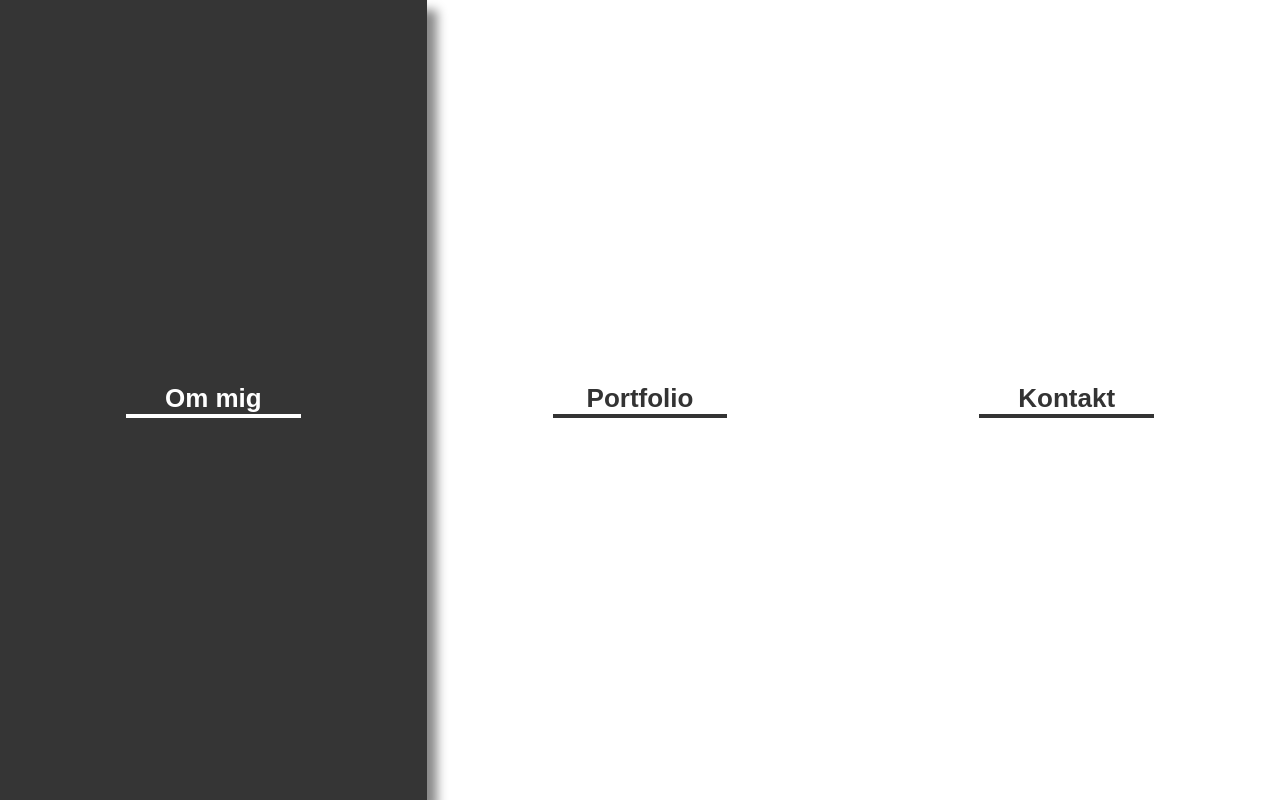
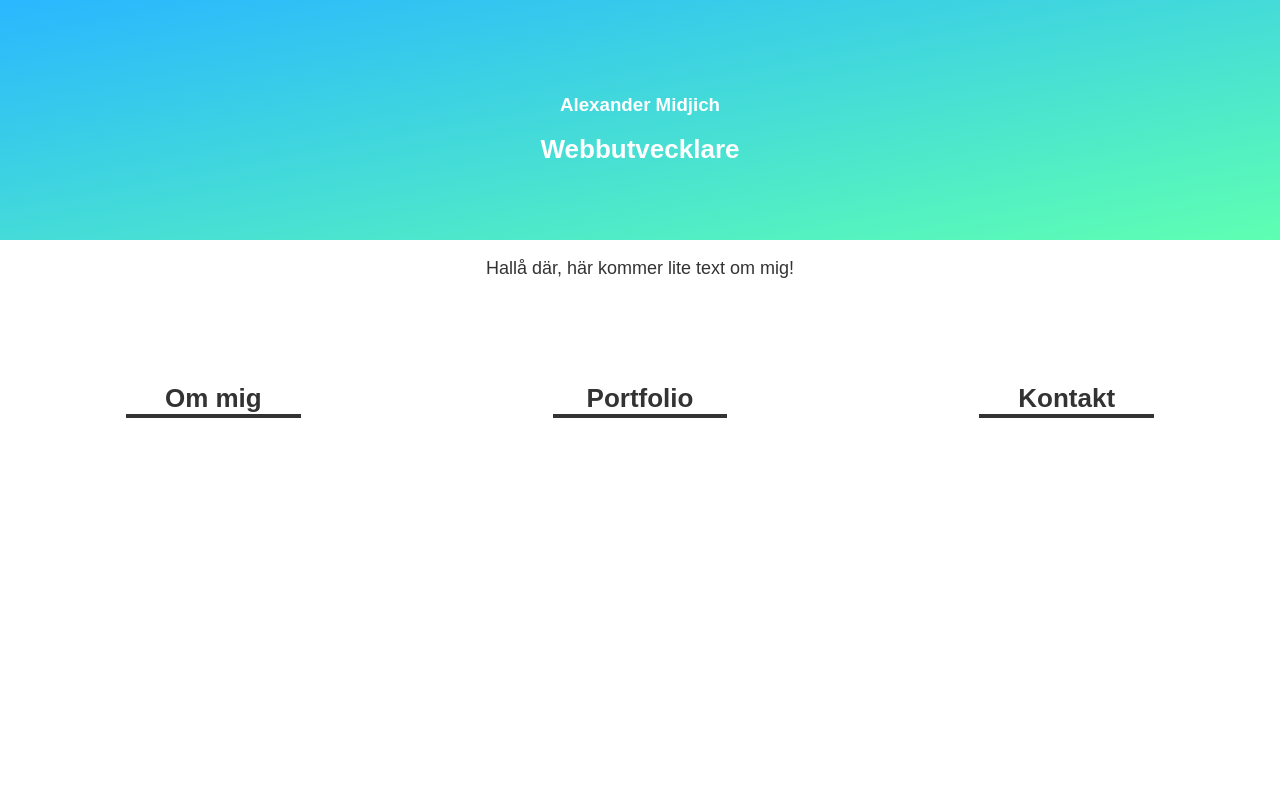
Before and after one commit to AlexMidjich/midjich.com, a React (Create React App) app in the folder react_application/: page /about in a window 1280 px wide. Built offline with nearby package versions, Linux system fonts and the light colour scheme.

Commit message:
added content

```diff
--- a/react_application/src/components/About.js
+++ b/react_application/src/components/About.js
@@ -4,9 +4,15 @@ import '../style/styles.css';
 class About extends Component {
  render(){
   return(
-   <section className="about-page">
-
-   </section>
+    <section className="about-page">
+     <div className="hero">
+      <h1>Alexander Midjich</h1>
+      <h2>Webbutvecklare</h2>
+     </div>
+     <div className="about-text">
+      <p>Hallå där, här kommer lite text om mig!</p>
+     </div>
+    </section>
   );
  }
 }
--- a/react_application/src/components/NavSec.js
+++ b/react_application/src/components/NavSec.js
@@ -23,32 +23,31 @@ class NavSec extends Component {
 
   render() {
     const menu = this.state.menuHide ?
-    <Router>
-     <section className="content" >
-
        <ul>
-        <li><NavLink exact activeClassName='activeNow' to='/about'>About</NavLink></li>
-        <li><NavLink activeClassName='activeNow' to='/work' >Work</NavLink></li>
-        <li><NavLink activeClassName='activeNow' to='/contact' >Contact</NavLink></li>
+        <li><NavLink exact activeClassName='activeNow' to='/about'>Om mig</NavLink></li>
+        <li><NavLink activeClassName='activeNow' to='/work' >Portfolio</NavLink></li>
+        <li><NavLink activeClassName='activeNow' to='/contact' >Kontakt</NavLink></li>
        </ul>
-
-
-      <Route exact path='/about' component={About}/>
-      <Route path='/work' component={Work}/>
-      <Route path='/contact' component={Contact}/>
-     </section>
-   </Router>
     :
     null;
 
     return (
-    <div className="navbar" >
+    <div className="content" >
      <div className="hamburger-btn" onClick={ this.hideMenu }>
       <div className="long-line"></div>
       <div className="short-line"></div>
       <div className="long-line"></div>
      </div>
+      <Router  >
+       <div className="main-content" >
+        <div className="navbar">
          { menu }
+        </div>
+        <Route exact path='/about' component={About}/>
+        <Route path='/work' component={Work}/>
+        <Route path='/contact' component={Contact}/>
+       </div>
+     </Router>
     </div>
     );
   }
--- a/react_application/src/style/_App.scss
+++ b/react_application/src/style/_App.scss
@@ -8,3 +8,10 @@
  display: flex;
  flex-direction: column;
 }
+
+.main-content{
+ width: 100%;
+ height: 100vh;
+ display: flex;
+ flex-direction: column;
+}
--- a/react_application/src/style/_about.scss
+++ b/react_application/src/style/_about.scss
@@ -3,3 +3,26 @@
 /***************************************
  About
 ****************************************/
+
+.about-page{
+ position: absolute;
+ top: 0;
+ width: 100%;
+ height: auto;
+ @include flex-center-column;
+ .hero{
+  background: linear-gradient(to bottom right, #2AB7FF, #5EFFB2);
+  width: 100%;
+  height: 30vh;
+  display: flex;
+  @include flex-center-column;
+  color: $default-color;
+ }
+ .about-text{
+  width: 80%;
+  text-align: center;
+  .wrapper{
+
+  }
+ }
+}
--- a/react_application/src/style/_base.scss
+++ b/react_application/src/style/_base.scss
@@ -33,13 +33,6 @@ a{
  border: 2px solid;
  width: 40%;
  margin: 0;
-}
-
-.hero{
- background-image: url('../img/work.jpg');
- background-position: center;
- width: 100%;
- height: 380px;
 }
 
 /***************************************
--- a/react_application/src/style/_index.scss
+++ b/react_application/src/style/_index.scss
@@ -2,4 +2,5 @@ body {
   margin: 0;
   padding: 0;
   font-family: sans-serif;
+  width: 100%;
 }
--- a/react_application/src/style/_navbar.scss
+++ b/react_application/src/style/_navbar.scss
@@ -55,6 +55,7 @@ Navbar
   position: absolute;
   z-index: 1;
   top: 0;
+  left: 0;
   width: 75px;
   height: 10vh;
   background-color: rgba(3, 3, 3, 0.8);
@@ -64,11 +65,12 @@ Navbar
     display: block;
     width: 230px;
     height: 30vh;
-    background-color: rgba(3, 3, 3, 0.8);
+    background-color: rgba(3, 3, 3, 1);
     border-radius: 0px 0% 60% 0%;
     position: absolute;
     z-index: 2;
     top: 0;
+    left: 0;
     margin: 0;
     li{
       //  float: left;
```
Lines whose indentation alone changed are shown as unchanged.
